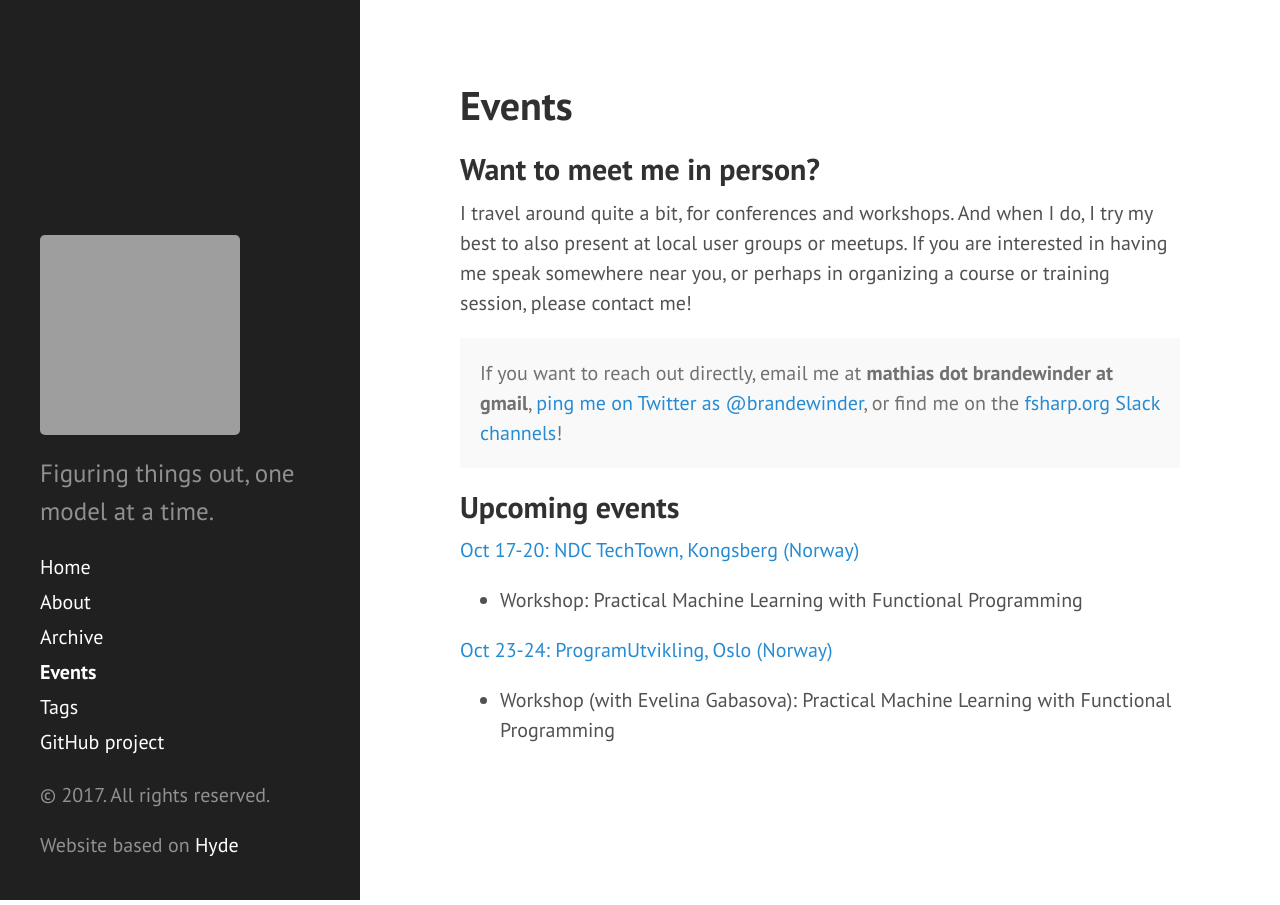
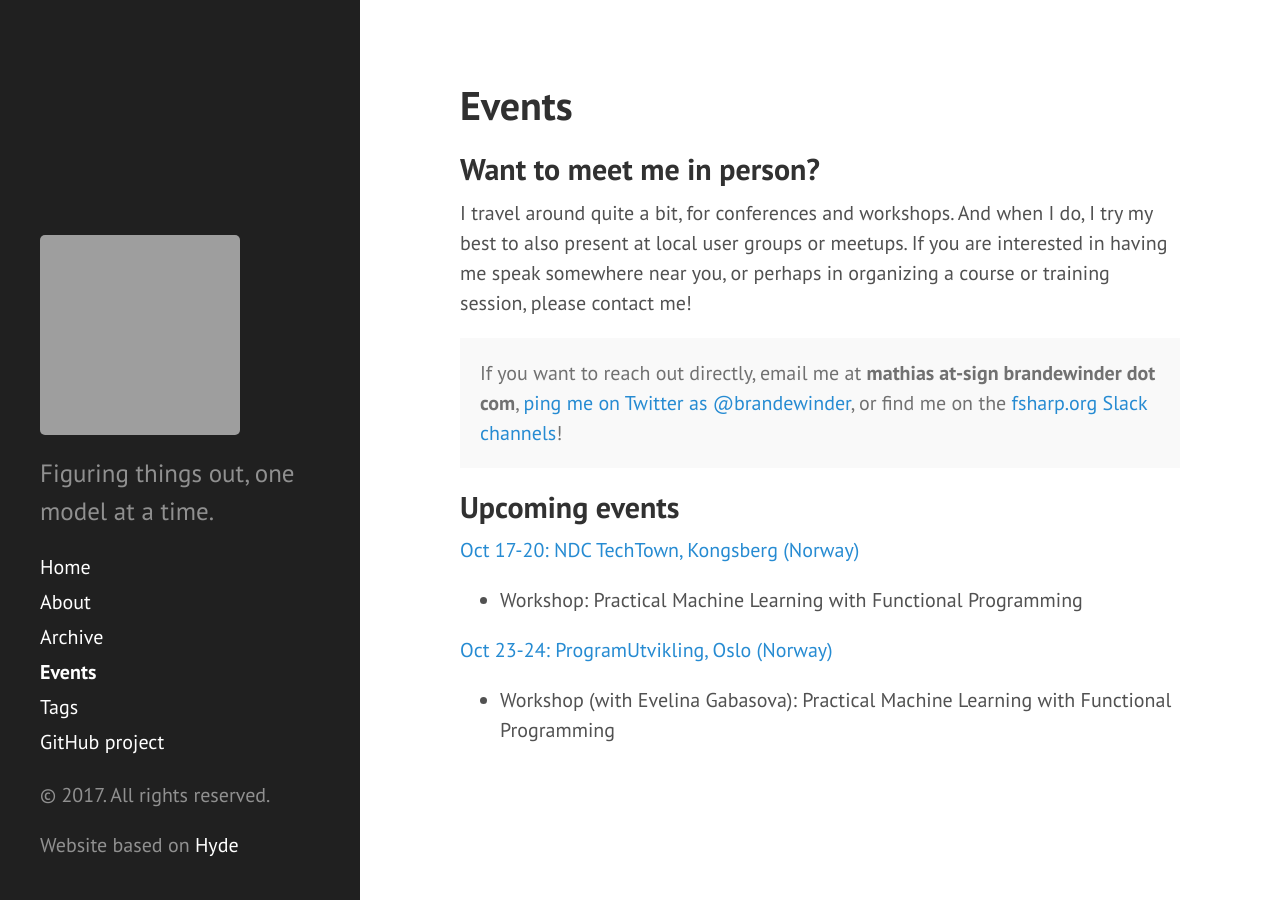
Before and after one commit to mathias-brandewinder/mathias-brandewinder.github.io, a Jekyll site: the page built from events.md, in a window 1280 px wide. Built offline with Jekyll 4.4.1, drawn with Linux system fonts in a browser that asks for light colours; comment, search, counter and statistics services are not loaded; grey boxes are pictures that could not be loaded.

Commit message:
updated contact info

```diff
--- a/_includes/contact.html
+++ b/_includes/contact.html
@@ -1,5 +1,5 @@
 <p class="message">
-If you want to reach out directly, email me at <b>mathias dot brandewinder at gmail</b>,
+If you want to reach out directly, email me at <b>mathias at-sign brandewinder dot com</b>,
 <a href="https://twitter.com/brandewinder">ping me on Twitter as @brandewinder</a>, or
 find me on the <a href="https://fsharp.slack.com">fsharp.org Slack channels</a>!
 </p>
```
